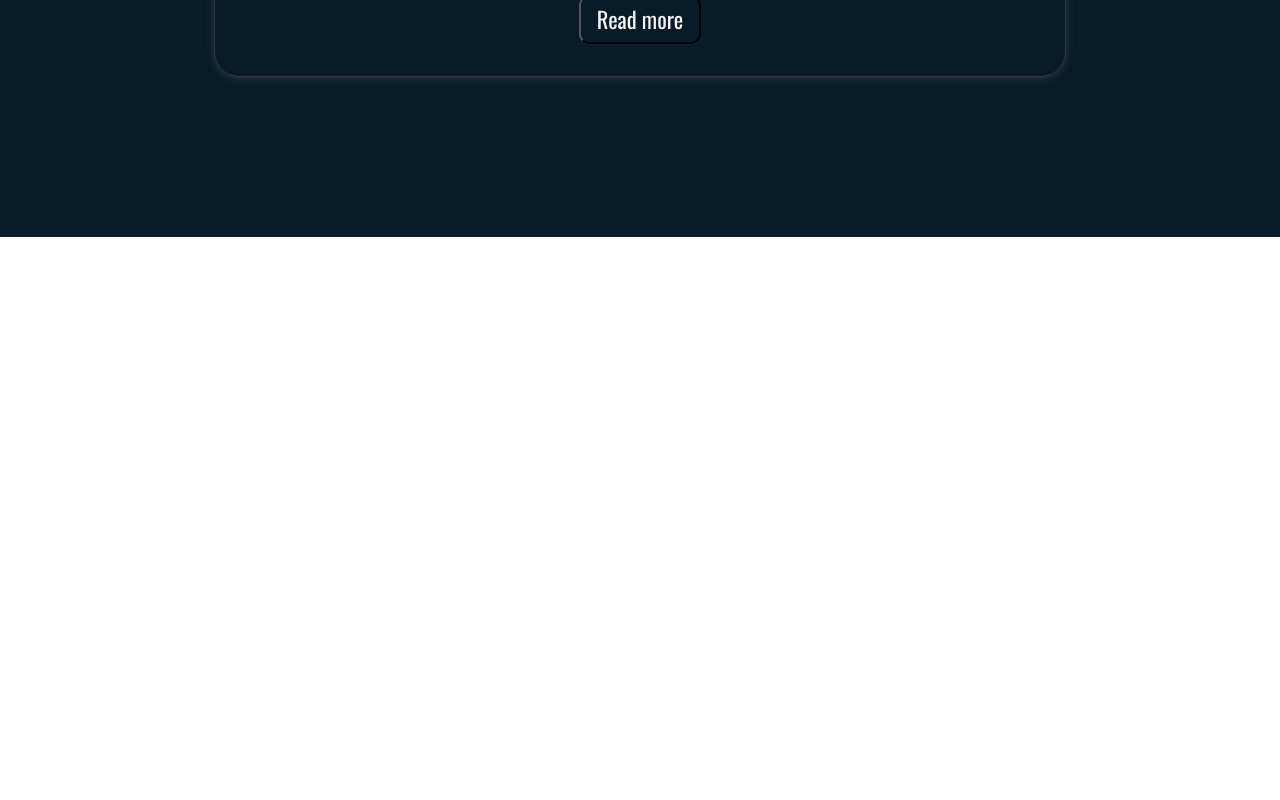
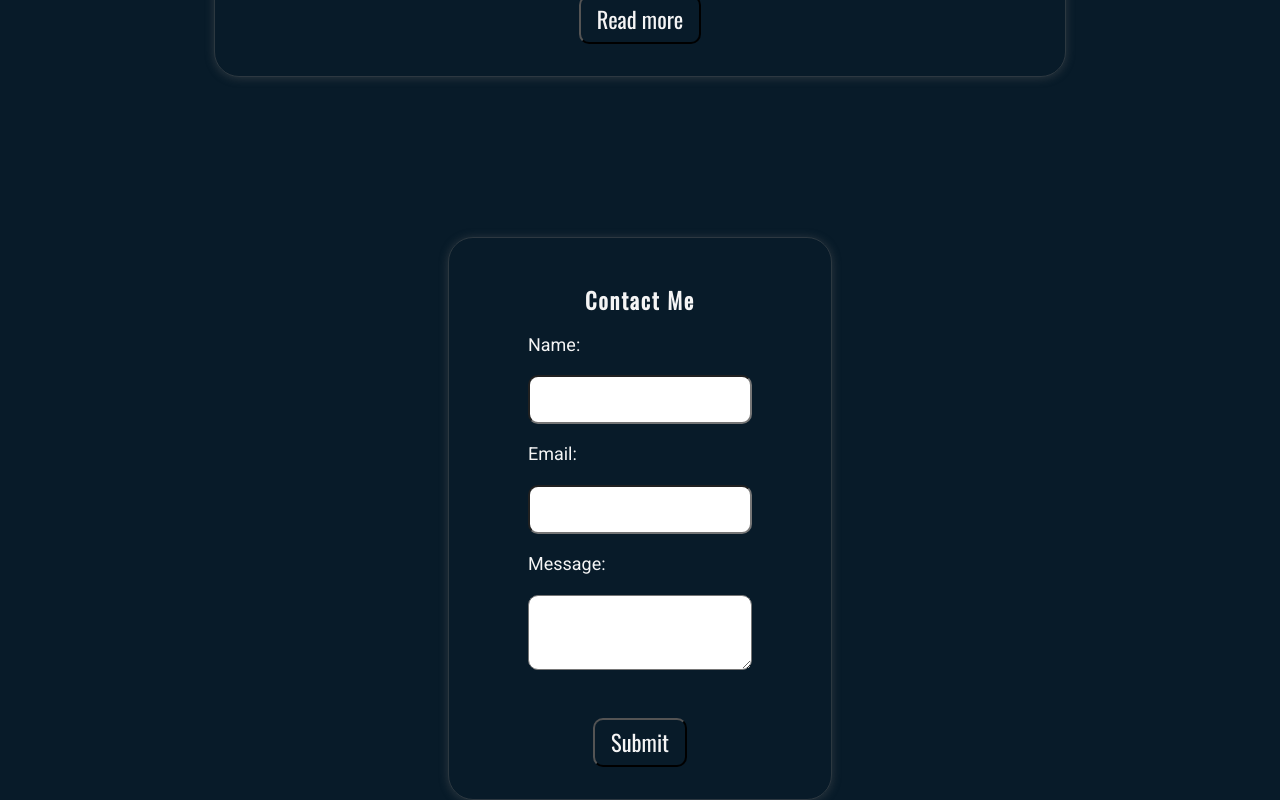
Before and after one commit to SabinaMB/portfolioSab, a React (Vite) app: page / in a window 1280 px wide. Shown: the part 6438-7238 px from the top of the page. Before the commit the page ends 6675 px from the top, so only its background shows below. Built offline with nearby package versions, Linux system fonts and the light colour scheme.

Commit message:
added contact form

```diff
--- a/package.json
+++ b/package.json
@@ -10,6 +10,7 @@
     "preview": "vite preview"
   },
   "dependencies": {
+    "@emailjs/browser": "^4.3.3",
     "@fontsource/alegreya": "^5.0.12",
     "@fontsource/barlow-condensed": "^5.0.12",
     "@fontsource/montserrat": "^5.0.17",
@@ -17,6 +18,7 @@
     "@fontsource/oswald": "^5.0.19",
     "@fontsource/outfit": "^5.0.12",
     "@fontsource/roboto": "^5.0.12",
+    "emailjs-com": "^3.2.0",
     "lottie-web": "^5.12.2",
     "react": "^18.2.0",
     "react-dom": "^18.2.0",
--- a/src/App.jsx
+++ b/src/App.jsx
@@ -6,6 +6,7 @@ import { Hero } from './components/Hero/Hero';
 import { About } from './components/About/About';
 import { Skills } from './components/Skills/Skills';
 import { Projects } from './components/Projects/Projects';
+import { Contact } from './components/Contact/Contact';
 
 
 function App() {
@@ -16,6 +17,7 @@ function App() {
     <About />
     <Skills />
     <Projects />
+    <Contact />
     </div>
   )
 }
--- /dev/null
+++ b/src/components/Contact/Contact.jsx
@@ -0,0 +1,40 @@
+import React, { useState } from 'react';
+import emailjs from 'emailjs-com'
+import styles from './Contact.module.css'
+
+export const Contact = () => {
+  const [emailSent, setEmailSent] = useState(false);
+  const sendEmail =(e) => {
+    e.preventDefault();
+    emailjs.sendForm('service_kza16bc', 'template_q1vc0kr', e.target, 'kK13lbA15t21C6AX6')
+      .then((result) => {
+        console.log('Success!', result.text);
+        setEmailSent(true);
+      }, (error) => {
+          console.log('Failed...', error.text);
+      });
+    e.target.reset();
+  }
+  return (
+    <section className={styles.container} id='contact'>
+        <div className={styles.contactWrapper}>
+        <h2 className={styles.title}>Contact Me</h2>
+        <form onSubmit={sendEmail}>
+        <label for="name">Name:</label>
+        <input type="text" id="name" name="name" required></input>
+
+        <label for="email">Email:</label>
+        <input type="email" id="email" name="email" required></input>
+
+        <label for="message">Message:</label>
+        <textarea id="message" name="message" required></textarea>
+
+        <input type="submit" value="Submit"></input>
+        </form>
+        {emailSent && <p>Email successfully sent!</p>}
+     </div>
+
+    </section>
+
+  )
+}
--- /dev/null
+++ b/src/components/Contact/Contact.module.css
@@ -0,0 +1,62 @@
+@import '../../vars.css';
+
+.container {
+    background-color: var(--color-dark);
+}
+
+.contactWrapper {
+    display: flex;
+    flex-direction: column;
+    width: 30%;
+    margin: 0 auto;
+    border: 1px solid rgba(101, 100, 100, 0.4);
+    box-shadow: 0 1px 10px rgba(101, 100, 100, 0.4);
+    padding: 2rem;
+    border-radius: 25px;
+    align-items: center;
+    justify-content: center;
+}
+
+.title {
+    font-size: 2.5ch;
+    letter-spacing: 0.15ch;
+    font-weight: 600;
+    font-family: var(--font-oswald);
+    padding: 1rem;
+}
+
+.container form {
+    display: flex;
+    flex-direction: column;
+}
+
+.container label {
+    font-size: 2ch;
+    margin-bottom: 1rem;
+
+}
+
+.container input, .container textarea {
+    font-size: 2ch;
+    padding: 0.5rem;
+    margin-bottom: 1rem;
+    border-radius: 10px;
+    color: var(--color-dark2);
+}
+
+.container input[type="submit"] {
+    font-size: 2.5ch;
+    font-family: var(--font-oswald);
+    background-color: transparent;
+    padding: 0.5rem 1rem;
+    border-radius: 10px;
+    cursor: pointer;
+    margin: 0 auto;
+    margin-top: 2rem;
+    color: whitesmoke
+}
+
+.container input[type="submit"]:hover {
+    color: var(--color-accent4);
+    transition: color 0.5s;
+}
--- a/src/components/Projects/ProjectsCard.module.css
+++ b/src/components/Projects/ProjectsCard.module.css
@@ -36,6 +36,7 @@
 .container:nth-child(3) .image{
     max-height: clamp(10rem, 15vw, 15rem);
 }
+
 .title{
     margin: 1.5rem;
     font-size: 2.5ch;
```
Also changed, not shown: 1 other file (tests, documents, lock files or other folders).
